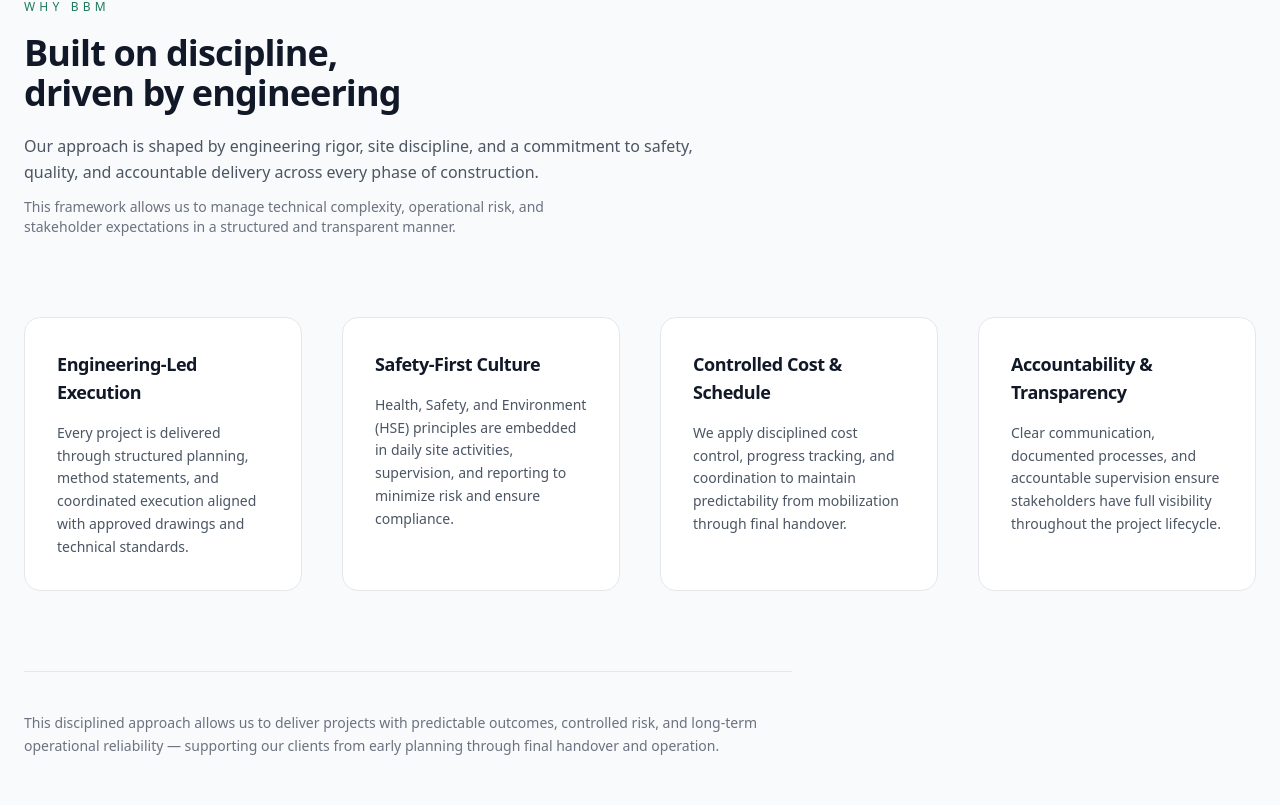
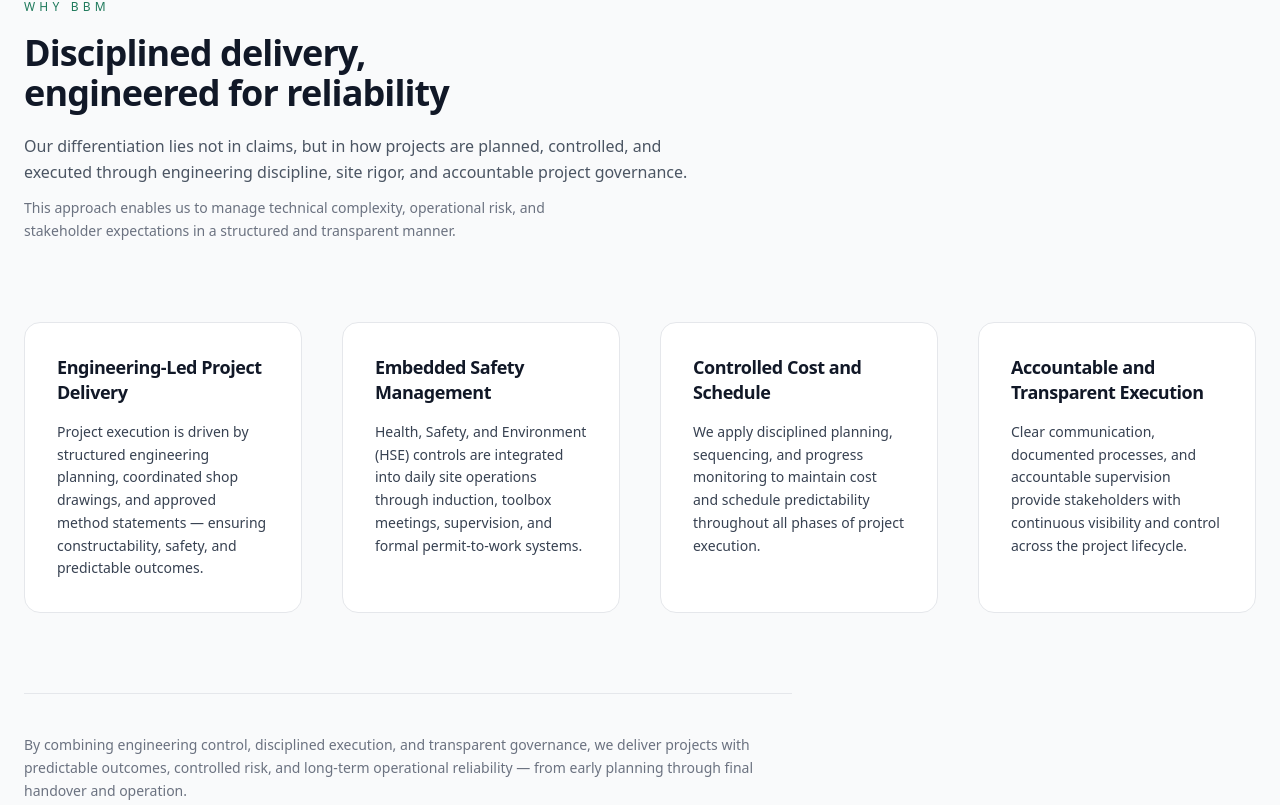
Before and after one commit to herlan-syihabudin/Bhaskara, a Next.js app: page / in a window 1280 px wide. Shown: the part 2795-3600 px from the top of the page. Built offline with nearby package versions, Linux system fonts and the light colour scheme.

Commit message:
Update WhyBBM.tsx

```diff
--- a/components/home/WhyBBM.tsx
+++ b/components/home/WhyBBM.tsx
@@ -1,19 +1,19 @@
 const points = [
   {
-    title: "Engineering-Led Execution",
-    desc: "Every project is delivered through structured planning, method statements, and coordinated execution aligned with approved drawings and technical standards.",
+    title: "Engineering-Led Project Delivery",
+    desc: "Project execution is driven by structured engineering planning, coordinated shop drawings, and approved method statements — ensuring constructability, safety, and predictable outcomes.",
   },
   {
-    title: "Safety-First Culture",
-    desc: "Health, Safety, and Environment (HSE) principles are embedded in daily site activities, supervision, and reporting to minimize risk and ensure compliance.",
+    title: "Embedded Safety Management",
+    desc: "Health, Safety, and Environment (HSE) controls are integrated into daily site operations through induction, toolbox meetings, supervision, and formal permit-to-work systems.",
   },
   {
-    title: "Controlled Cost & Schedule",
-    desc: "We apply disciplined cost control, progress tracking, and coordination to maintain predictability from mobilization through final handover.",
+    title: "Controlled Cost and Schedule",
+    desc: "We apply disciplined planning, sequencing, and progress monitoring to maintain cost and schedule predictability throughout all phases of project execution.",
   },
   {
-    title: "Accountability & Transparency",
-    desc: "Clear communication, documented processes, and accountable supervision ensure stakeholders have full visibility throughout the project lifecycle.",
+    title: "Accountable and Transparent Execution",
+    desc: "Clear communication, documented processes, and accountable supervision provide stakeholders with continuous visibility and control across the project lifecycle.",
   },
 ];
 
@@ -27,19 +27,18 @@ export default function WhyBBM() {
           <span className="badge">WHY BBM</span>
 
           <h2 className="mt-4">
-            Built on discipline,
-            <span className="block">driven by engineering</span>
+            Disciplined delivery,
+            <span className="block">engineered for reliability</span>
           </h2>
 
-          <p className="mt-5">
-            Our approach is shaped by engineering rigor, site discipline,
-            and a commitment to safety, quality, and accountable delivery
-            across every phase of construction.
+          <p className="mt-5 leading-relaxed">
+            Our differentiation lies not in claims, but in how projects
+            are planned, controlled, and executed through engineering
+            discipline, site rigor, and accountable project governance.
           </p>
 
-          {/* Trust reinforcement (TAMBAHAN, bukan ganti) */}
-          <p className="mt-3 text-sm text-gray-500 max-w-xl">
-            This framework allows us to manage technical complexity,
+          <p className="mt-3 text-sm text-gray-500 max-w-xl leading-relaxed">
+            This approach enables us to manage technical complexity,
             operational risk, and stakeholder expectations in a
             structured and transparent manner.
           </p>
@@ -50,27 +49,28 @@ export default function WhyBBM() {
           {points.map((p) => (
             <div
               key={p.title}
-              className="card p-8 transition-all
+              className="card p-8 transition-all duration-200
                          hover:-translate-y-0.5 hover:shadow-md"
             >
-              <h3 className="text-lg">
+              <h3 className="text-lg text-gray-900 leading-snug">
                 {p.title}
               </h3>
 
-              <p className="mt-4 text-sm leading-relaxed">
+              <p className="mt-4 text-sm text-gray-700 leading-relaxed">
                 {p.desc}
               </p>
             </div>
           ))}
         </div>
 
-        {/* ================= CLOSING STATEMENT ================= */}
+        {/* ================= STRATEGIC CLOSING ================= */}
         <div className="mt-20 max-w-3xl border-t border-gray-200 pt-10">
           <p className="text-sm text-gray-500 leading-relaxed">
-            This disciplined approach allows us to deliver projects
-            with predictable outcomes, controlled risk, and long-term
-            operational reliability — supporting our clients from
-            early planning through final handover and operation.
+            By combining engineering control, disciplined execution,
+            and transparent governance, we deliver projects with
+            predictable outcomes, controlled risk, and long-term
+            operational reliability — from early planning through
+            final handover and operation.
           </p>
         </div>
 
```
